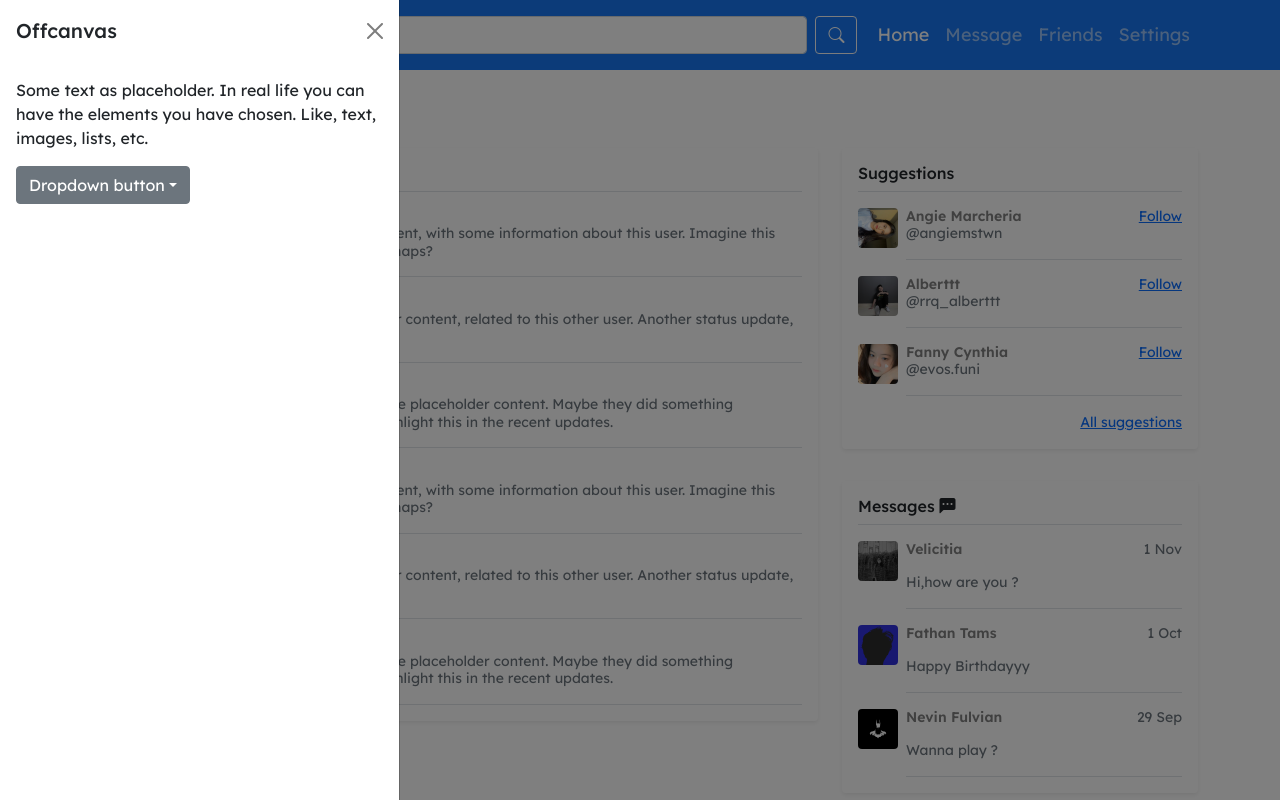
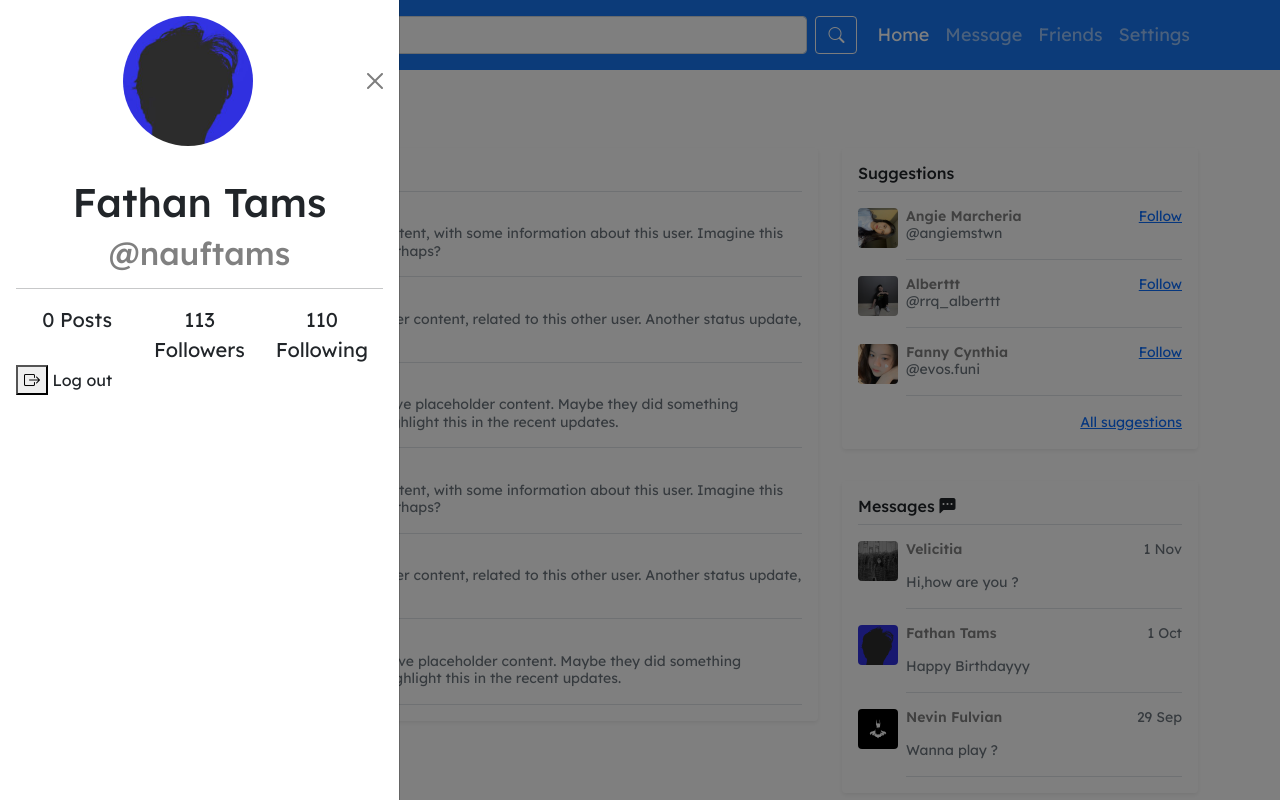
Before and after one commit to SticthDev/SticthDev.github.io, a plain HTML site: page templates/developer1.html in a window 1280 px wide. Both pictures are taken after a click on the button 77 px from the left and 112 px from the top of the page. Drawn offline with nearby package versions, Linux system fonts and the light colour scheme; a web font is replaced by a local one.

Commit message:
initial commit

```diff
--- a/scss/developer1/developer1.scss
+++ b/scss/developer1/developer1.scss
@@ -59,6 +59,10 @@ body {
   color: $white;
 }
 
+.sidebar-at-name {
+  color: gray;
+}
+
 // Desktop Only
 @media (min-width: 900px) {
   .nav-link:hover::after {
--- a/templates/developer1.html
+++ b/templates/developer1.html
@@ -54,19 +54,24 @@
     <a class="btn btn-primary user-profile-icon" data-bs-toggle="offcanvas" href="#offcanvasExample" role="button" aria-controls="offcanvasExample"><i class="bi bi-person-circle"></i></a>
     <div class="offcanvas offcanvas-start" tabindex="-1" id="offcanvasExample" aria-labelledby="offcanvasExampleLabel">
       <div class="offcanvas-header">
-        <h5 class="offcanvas-title" id="offcanvasExampleLabel">Offcanvas</h5>
+        <img src="../img/user-image-profile/naufal.jpg" alt="user-profile" class="ms-auto rounded-circle me-auto" width="130" />
         <button type="button" class="btn-close text-reset" data-bs-dismiss="offcanvas" aria-label="Close"></button>
       </div>
       <div class="offcanvas-body">
-        <div>Some text as placeholder. In real life you can have the elements you have chosen. Like, text, images, lists, etc.</div>
-        <div class="dropdown mt-3">
-          <button class="btn btn-secondary dropdown-toggle" type="button" id="dropdownMenuButton" data-bs-toggle="dropdown">Dropdown button</button>
-          <ul class="dropdown-menu" aria-labelledby="dropdownMenuButton">
-            <li><a class="dropdown-item" href="#">Action</a></li>
-            <li><a class="dropdown-item" href="#">Another action</a></li>
-            <li><a class="dropdown-item" href="#">Something else here</a></li>
-          </ul>
+        <h1 class="text-center sidebar-main-name">Fathan Tams</h1>
+        <h2 class="text-center sidebar-at-name">@nauftams</h2>
+        <hr />
+        <div class="container mt-3">
+          <div class="row">
+            <div class="col-md-4 fs-5 text-center">0 Posts</div>
+            <div class="col-md-4 fs-5 text-center">113 Followers</div>
+            <div class="col-md-4 fs-5 text-center">110 Following</div>
+          </div>
         </div>
+        <a href="loginpage.html"
+          ><button><i class="bi bi-box-arrow-right"></i></button
+        ></a>
+        <span>Log out</span>
       </div>
     </div>
     <!-- End of Sidebar -->
@@ -79,74 +84,44 @@
               Happening Now <a href=""><i class="bi bi-plus-lg"></i></a>
             </h6>
             <div class="d-flex text-muted pt-3">
-              <svg class="bd-placeholder-img flex-shrink-0 me-2 rounded" width="32" height="32" xmlns="http://www.w3.org/2000/svg" role="img" aria-label="Placeholder: 32x32" preserveAspectRatio="xMidYMid slice" focusable="false">
-                <title>Placeholder</title>
-                <rect width="100%" height="100%" fill="#007bff" />
-                <text x="50%" y="50%" fill="#007bff" dy=".3em">32x32</text>
-              </svg>
-
+              <img src="../img/user-image-profile/rehan.jpg" alt="user-profile" class="user-image-profile me-2" width="40" height="40" />
               <p class="pb-3 mb-0 small lh-sm border-bottom">
-                <strong class="d-block text-gray-dark">@username</strong>
+                <strong class="d-block text-gray-dark">@reihanrez</strong>
                 Some representative placeholder content, with some information about this user. Imagine this being some sort of status update, perhaps?
               </p>
             </div>
             <div class="d-flex text-muted pt-3">
-              <svg class="bd-placeholder-img flex-shrink-0 me-2 rounded" width="32" height="32" xmlns="http://www.w3.org/2000/svg" role="img" aria-label="Placeholder: 32x32" preserveAspectRatio="xMidYMid slice" focusable="false">
-                <title>Placeholder</title>
-                <rect width="100%" height="100%" fill="#e83e8c" />
-                <text x="50%" y="50%" fill="#e83e8c" dy=".3em">32x32</text>
-              </svg>
-
+              <img src="../img/user-image-profile/beno.jpg" alt="user-profile" class="user-image-profile me-2" width="40" height="40" />
               <p class="pb-3 mb-0 small lh-sm border-bottom">
-                <strong class="d-block text-gray-dark">@username</strong>
+                <strong class="d-block text-gray-dark">@benoathabisma</strong>
                 Some more representative placeholder content, related to this other user. Another status update, perhaps.
               </p>
             </div>
             <div class="d-flex text-muted pt-3">
-              <svg class="bd-placeholder-img flex-shrink-0 me-2 rounded" width="32" height="32" xmlns="http://www.w3.org/2000/svg" role="img" aria-label="Placeholder: 32x32" preserveAspectRatio="xMidYMid slice" focusable="false">
-                <title>Placeholder</title>
-                <rect width="100%" height="100%" fill="#6f42c1" />
-                <text x="50%" y="50%" fill="#6f42c1" dy=".3em">32x32</text>
-              </svg>
-
+              <img src="../img/user-image-profile/profile (1).jpg" alt="user-profile" class="user-image-profile me-2" width="40" height="40" />
               <p class="pb-3 mb-0 small lh-sm border-bottom">
-                <strong class="d-block text-gray-dark">@username</strong>
+                <strong class="d-block text-gray-dark">@puterawijaya</strong>
                 This user also gets some representative placeholder content. Maybe they did something interesting, and you really want to highlight this in the recent updates.
               </p>
             </div>
             <div class="d-flex text-muted pt-3">
-              <svg class="bd-placeholder-img flex-shrink-0 me-2 rounded" width="32" height="32" xmlns="http://www.w3.org/2000/svg" role="img" aria-label="Placeholder: 32x32" preserveAspectRatio="xMidYMid slice" focusable="false">
-                <title>Placeholder</title>
-                <rect width="100%" height="100%" fill="#007bff" />
-                <text x="50%" y="50%" fill="#007bff" dy=".3em">32x32</text>
-              </svg>
-
+              <img src="../img/user-image-profile/pika.jpg" alt="user-profile" class="user-image-profile me-2" width="40" height="40" />
               <p class="pb-3 mb-0 small lh-sm border-bottom">
-                <strong class="d-block text-gray-dark">@username</strong>
+                <strong class="d-block text-gray-dark">@pika07</strong>
                 Some representative placeholder content, with some information about this user. Imagine this being some sort of status update, perhaps?
               </p>
             </div>
             <div class="d-flex text-muted pt-3">
-              <svg class="bd-placeholder-img flex-shrink-0 me-2 rounded" width="32" height="32" xmlns="http://www.w3.org/2000/svg" role="img" aria-label="Placeholder: 32x32" preserveAspectRatio="xMidYMid slice" focusable="false">
-                <title>Placeholder</title>
-                <rect width="100%" height="100%" fill="#e83e8c" />
-                <text x="50%" y="50%" fill="#e83e8c" dy=".3em">32x32</text>
-              </svg>
-
+              <img src="../img/user-image-profile/velicitia.jpg" alt="user-profile" class="user-image-profile me-2" width="40" height="40" />
               <p class="pb-3 mb-0 small lh-sm border-bottom">
-                <strong class="d-block text-gray-dark">@username</strong>
+                <strong class="d-block text-gray-dark">@velicitia</strong>
                 Some more representative placeholder content, related to this other user. Another status update, perhaps.
               </p>
             </div>
             <div class="d-flex text-muted pt-3">
-              <svg class="bd-placeholder-img flex-shrink-0 me-2 rounded" width="32" height="32" xmlns="http://www.w3.org/2000/svg" role="img" aria-label="Placeholder: 32x32" preserveAspectRatio="xMidYMid slice" focusable="false">
-                <title>Placeholder</title>
-                <rect width="100%" height="100%" fill="#6f42c1" />
-                <text x="50%" y="50%" fill="#6f42c1" dy=".3em">32x32</text>
-              </svg>
-
+              <img src="../img/user-image-profile/nevin.jpg" alt="user-profile" class="user-image-profile me-2" width="40" height="40" />
               <p class="pb-3 mb-0 small lh-sm border-bottom">
-                <strong class="d-block text-gray-dark">@username</strong>
+                <strong class="d-block text-gray-dark">@nevinfulvian</strong>
                 This user also gets some representative placeholder content. Maybe they did something interesting, and you really want to highlight this in the recent updates.
               </p>
             </div>
```
Also changed, not shown: img/user-image-profile/beno.jpg (added), img/user-image-profile/pika.jpg (added), img/user-image-profile/profile (1).jpg (added), img/user-image-profile/rehan.jpg (added), scss/developer1/developer1.css, 1 other file.
